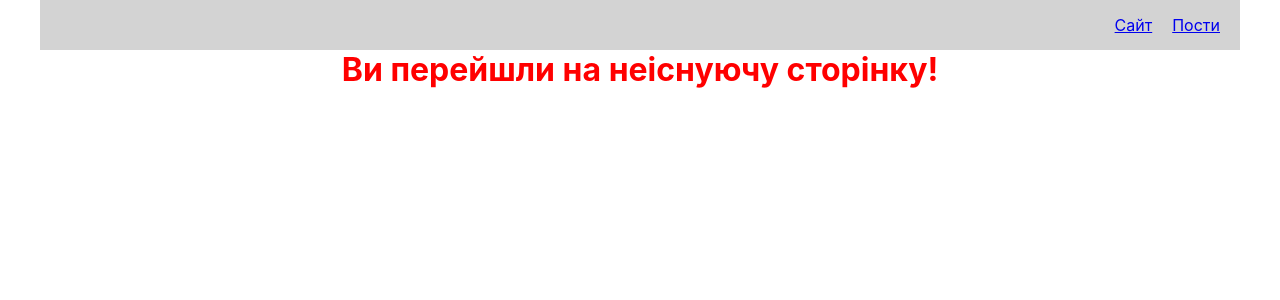
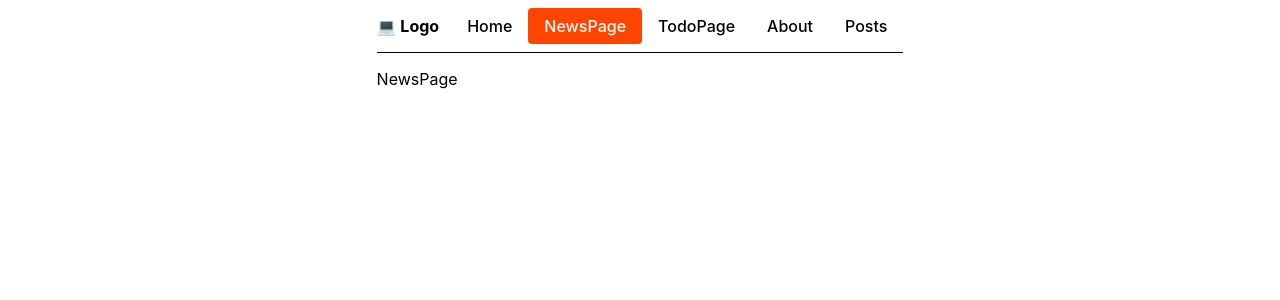
Before and after one commit to PetroMazuryk/react-u-1, a React (Create React App) app: page /react-u-1/news in a window 1280 px wide. Shown: the top 300 px of the page. Built offline with nearby package versions, Linux system fonts and the light colour scheme.

Commit message:
added pages

```diff
--- a/package.json
+++ b/package.json
@@ -8,11 +8,13 @@
     "@testing-library/react": "^12.1.4",
     "@testing-library/user-event": "^13.5.0",
     "axios": "^1.4.0",
+    "modern-normalize": "^2.0.0",
     "react": "^18.1.0",
     "react-dom": "^18.1.0",
     "react-router-dom": "^6.11.2",
     "react-scripts": "5.0.1",
     "react-transition-group": "^4.4.5",
+    "styled-components": "^5.3.8",
     "web-vitals": "^2.1.3"
   },
   "scripts": {
--- a/src/App.js
+++ b/src/App.js
@@ -1,15 +1,29 @@
 import React from 'react';
+import { Routes, Route } from 'react-router-dom';
 import './styles/App.css';
+import HomePage from 'pages/HomePage';
+import NewsPage from 'pages/NewsPage';
+import ToDoPage from 'pages/ToDoPage';
+import About from 'pages/About';
+import Posts from 'pages/Posts';
+import PostIdPage from 'pages/PostIdPage';
+import Error from 'pages/Error';
 
-import Navbar from 'components/UI/Navbar/Navbar';
-import AppRouter from 'components/AppRouter';
+import Layout from 'Layout/Layout';
 
 function App() {
   return (
-    <div>
-      <Navbar />
-      <AppRouter />
-    </div>
+    <Routes>
+      <Route path="/" element={<Layout />}>
+        <Route index element={<HomePage />} />
+        <Route path="news" element={<NewsPage />} />
+        <Route path="todo" element={<ToDoPage />} />
+        <Route path="about" element={<About />} />
+        <Route path="posts" element={<Posts />} />
+        <Route path="posts/:id" element={<PostIdPage />} />
+        <Route path="*" element={<Error />} />
+      </Route>
+    </Routes>
   );
 }
 
--- /dev/null
+++ b/src/Layout/Layout.jsx
@@ -0,0 +1,29 @@
+import { Outlet } from 'react-router-dom';
+import { Container, Header, Logo, Link } from './Layout.styled';
+
+const Layout = () => {
+  return (
+    <Container>
+      <Header>
+        <Logo>
+          <span role="img" aria-label="computer icon">
+            💻
+          </span>{' '}
+          Logo
+        </Logo>
+        <nav>
+          <Link to="/" end>
+            Home
+          </Link>
+          <Link to="/news">NewsPage</Link>
+          <Link to="/todo">TodoPage</Link>
+          <Link to="/about">About</Link>
+          <Link to="/posts">Posts</Link>
+        </nav>
+      </Header>
+      <Outlet />
+    </Container>
+  );
+};
+
+export default Layout;
--- /dev/null
+++ b/src/Layout/Layout.styled.js
@@ -0,0 +1,40 @@
+import styled from 'styled-components';
+import { NavLink } from 'react-router-dom';
+
+export const Container = styled.div`
+  max-width: 1200px;
+  margin: 0 auto;
+  padding: 0 16px;
+`;
+
+export const Header = styled.header`
+  display: flex;
+  align-items: center;
+  justify-content: space-between;
+  gap: 12px;
+  padding: 8px 0;
+  margin-bottom: 16px;
+  border-bottom: 1px solid black;
+
+  > nav {
+    display: flex;
+  }
+`;
+
+export const Logo = styled.p`
+  font-weight: 700;
+  margin: 0;
+`;
+
+export const Link = styled(NavLink)`
+  padding: 8px 16px;
+  border-radius: 4px;
+  text-decoration: none;
+  color: black;
+  font-weight: 500;
+
+  &.active {
+    color: white;
+    background-color: orangered;
+  }
+`;
--- a/src/components/AppRouter.jsx
+++ b/src/components/AppRouter.jsx
@@ -1,5 +1,6 @@
 import React from 'react';
 import { Routes, Route } from 'react-router-dom';
+
 import About from 'pages/About';
 import Posts from 'pages/Posts';
 import Error from 'pages/Error';
@@ -8,9 +9,9 @@ import PostIdPage from 'pages/PostIdPage';
 const AppRouter = () => {
   return (
     <Routes>
-      <Route path="/about" element={<About />} />
-      <Route exact path="/posts" element={<Posts />} />
-      <Route exact path="/posts/:id" element={<PostIdPage />} />
+      <Route path="/" element={<About />} />
+      <Route path="/posts" element={<Posts />} />
+      <Route path="/posts/:id" element={<PostIdPage />} />
       <Route path="*" element={<Error />} />
     </Routes>
   );
--- a/src/index.js
+++ b/src/index.js
@@ -5,7 +5,9 @@ import App from './App';
 import './index.css';
 
 ReactDOM.createRoot(document.getElementById('root')).render(
-  <BrowserRouter basename="/react-u-1">
-    <App />
-  </BrowserRouter>
+  <React.StrictMode>
+    <BrowserRouter basename="/react-u-1">
+      <App />
+    </BrowserRouter>
+  </React.StrictMode>
 );
--- /dev/null
+++ b/src/pages/HomePage.jsx
@@ -0,0 +1,11 @@
+import React from 'react';
+
+const HomePage = () => {
+  return (
+    <>
+      <div>HomePage</div>
+    </>
+  );
+};
+
+export default HomePage;
--- /dev/null
+++ b/src/pages/NewsPage.jsx
@@ -0,0 +1,7 @@
+import React from 'react';
+
+const NewsPage = () => {
+  return <div>NewsPage</div>;
+};
+
+export default NewsPage;
--- /dev/null
+++ b/src/pages/ToDoPage.jsx
@@ -0,0 +1,7 @@
+import React from 'react';
+
+const ToDoPage = () => {
+  return <div>ToDoPage</div>;
+};
+
+export default ToDoPage;
```
Also changed, not shown: src/components/Header/Header.jsx (added, +28 -0 lines), 1 other file (tests, documents, lock files or other folders).
